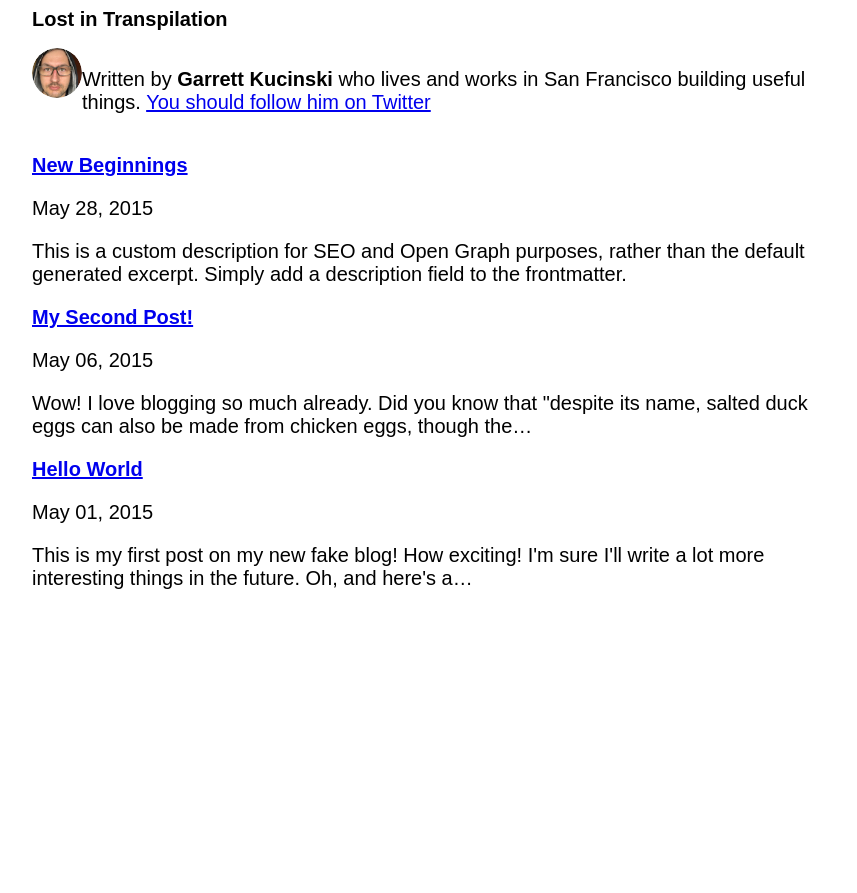
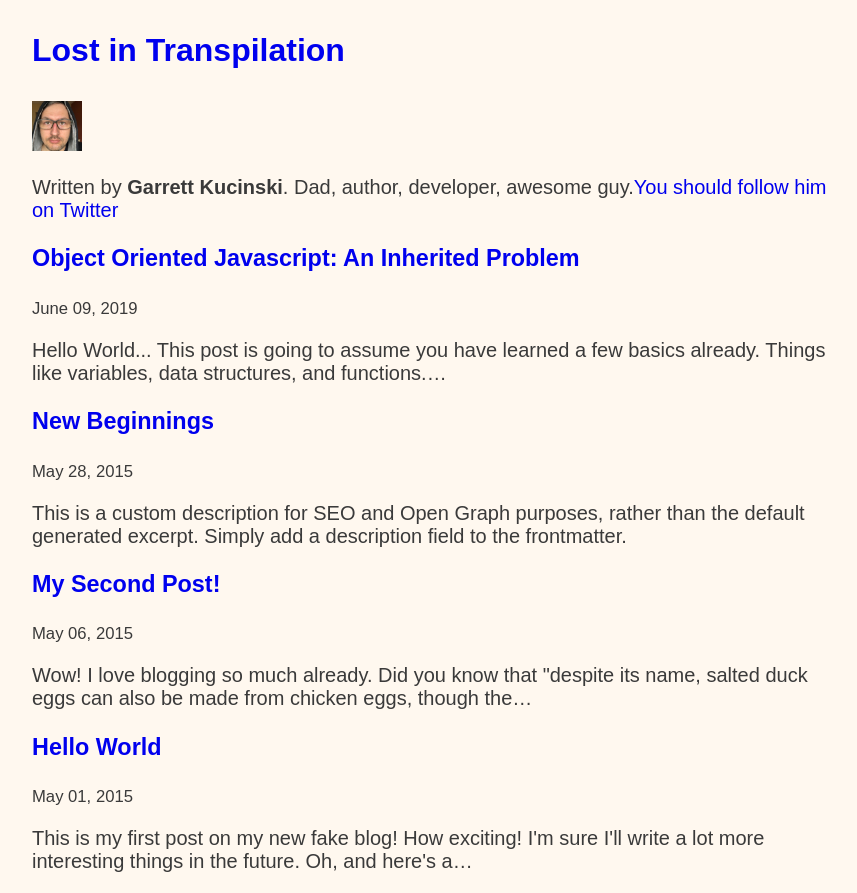
Before and after one commit to GarrettKucinski/lost-in-transpilation, a Gatsby site: page / in a window 1280 px wide. Shown: the whole page, without its empty margins (208-1065 px from the left). Before the commit the page ends 800 px from the top, so only its background shows below. Built offline with nearby package versions, Linux system fonts and the light colour scheme; Gatsby itself is replaced by a stand-in of ours; a web font is replaced by a local one.

Commit message:
removing styling and add styled-components

````diff
--- /dev/null
+++ b/content/blog/object-oriented-js/index.md
@@ -0,0 +1,55 @@
+---
+title: "Object Oriented Javascript: An Inherited Problem"
+date: "2019-06-09"
+---
+
+## Hello World...
+
+This post is going to assume you have learned a few basics already. Things like variables, data structures, and functions. And inevitably you have come across the subject of inheritance.
+
+A quick Google search later and you’re up to your IDE in a whole host of things that teach you how to do inheritance in JavaScript.
+
+Those things might look a little something like this:
+
+```javascript
+function Cat(sound) {
+  this.sound = sound;
+}
+Cat.prototype.makeSound = function() {
+  console.log(this.sound);
+}
+
+var leopard = new Cat('ROAR!');
+leopard.makeSound(); // ROAR!
+```
+
+More recently (if you’re familiar with ES6) they may even look like this:
+
+```javascript
+class Cat {
+  constructor(sound) {
+    this.sound = sound;
+  }
+}
+
+Cat.prototype.makeSound = function () {
+  console.log(this.sound);
+}
+
+const leopard = new Cat('ROAR!');
+leopard.makeSound(); // ROAR!
+```
+
+Right about now you’re probably saying to yourself “yeah, so what? That’s like, prototypal inheritance brah…”.
+
+Except it’s not.
+
+What you see above is a hacky workaround and a leaky abstraction at best, both meant to *simulate classical inheritance patterns*.
+
+Does it make use of the prototype? Sure it does… it sets the prototype, and will do what’s it’s meant to. But it’s hardly the best or most efficient way and is not idiomatic JavaScript.
+
+A lot of developers coming to JavaScript from other languages are incensed that this little upstart language dares to buck the tried and true tradition of classical inheritance models. As such, things like the above get jammed into the spec whether they make sense or not.
+
+## A more desirable Object…
+
+A lot of developers coming to JavaScript from other languages are incensed that this little upstart language dares to buck the tried and true tradition of classical inheritance models. As such, things like the above get jammed into the spec whether they make sense or not.
--- a/gatsby-config.js
+++ b/gatsby-config.js
@@ -3,7 +3,7 @@ module.exports = {
     title: `Lost in Transpilation`,
     author: `Garrett Kucinski`,
     description: `Ramblings of a Senior Developer`,
-    siteUrl: `https://infallible-johnson-05d828.netlify.com`,
+    siteUrl: `https://www.lostintranspilation.com`,
     social: {
       twitter: `realgarrettk`,
     },
@@ -50,18 +50,18 @@ module.exports = {
     {
       resolve: `gatsby-plugin-google-analytics`,
       options: {
-        //trackingId: `ADD YOUR TRACKING ID HERE`,
+        trackingId: `UA-153172359-1`,
       },
     },
     `gatsby-plugin-feed`,
     {
       resolve: `gatsby-plugin-manifest`,
       options: {
-        name: `Gatsby Starter Blog`,
-        short_name: `GatsbyJS`,
+        name: `Lost in Transpilation`,
+        short_name: `LostInTranspilation`,
         start_url: `/`,
         background_color: `#ffffff`,
-        theme_color: `#663399`,
+        theme_color: `#011C40`,
         display: `minimal-ui`,
         icon: `content/assets/gatsby-icon.png`,
       },
--- a/src/components/bio.js
+++ b/src/components/bio.js
@@ -1,52 +1,6 @@
-/**
- * Bio component that queries for data
- * with Gatsby's StaticQuery component
- *
- * See: https://www.gatsbyjs.org/docs/static-query/
- */
-
 import React from "react"
 import { StaticQuery, graphql } from "gatsby"
 import Image from "gatsby-image"
-
-const Bio = () => {
-  return (
-    <StaticQuery
-      query={bioQuery}
-      render={data => {
-        const { author, social } = data.site.siteMetadata
-        return (
-          <div
-            style={{
-              display: `flex`,
-            }}
-          >
-            <Image
-              fixed={data.avatar.childImageSharp.fixed}
-              alt={author}
-              style={{
-                marginBottom: 0,
-                minWidth: 50,
-                borderRadius: `100%`,
-              }}
-              imgStyle={{
-                borderRadius: `50%`,
-              }}
-            />
-            <p>
-              Written by <strong>{author}</strong> who lives and works in San
-              Francisco building useful things.
-              {` `}
-              <a href={`https://twitter.com/${social.twitter}`}>
-                You should follow him on Twitter
-              </a>
-            </p>
-          </div>
-        )
-      }}
-    />
-  )
-};
 
 const bioQuery = graphql`
   query BioQuery {
@@ -68,4 +22,26 @@ const bioQuery = graphql`
   }
 `;
 
-export default Bio
+const bioContent = data => {
+  const { author, social } = data.site.siteMetadata
+  return (
+    <div>
+      <Image
+        fixed={data.avatar.childImageSharp.fixed}
+        alt={author}
+      />
+      <p>
+        Written by <strong>{author}</strong>. Dad, author, developer, awesome guy.
+        <a href={`https://twitter.com/${social.twitter}`}>
+          You should follow him on Twitter
+        </a>
+      </p>
+    </div>
+  )
+};
+
+const Bio = () => {
+  return <StaticQuery query={bioQuery} render={bioContent} />;
+};
+
+export default Bio;
--- a/src/components/layout.js
+++ b/src/components/layout.js
@@ -3,40 +3,44 @@ import styled from 'styled-components';
 import { Link } from "gatsby"
 
 const SiteWrapper = styled.section`
+  max-width: 1800px;
+  margin: 0 auto;
+`;
+
+const ContentSection = styled.section`
   max-width: 800px;
+  margin: 0 auto;
+`
+
+const HeaderWrapper = styled.hgroup`
+  .header {
+    &--title {
+      font-size: 32px;
+      font-family: sans-serif;
+      color: ${p => p.theme.yellow}
+    }
+  }
 `;
 
 const Header = ({ title }) => {
   return (
-    <h1 style={{ marginTop: 0, }}>
-      <Link
-        style={{
-          boxShadow: `none`,
-          textDecoration: `none`,
-          color: `inherit`,
-        }}
-        to={`/`}
-      >
-        {title}
-      </Link>
-    </h1>
+    <HeaderWrapper>
+      <h1 className="header--title">
+        <Link className="header--home-link" to={`/`}>
+          {title}
+        </Link>
+      </h1>
+    </HeaderWrapper>
   );
 };
 
-const Layout = ({ title, children }) => {
-  const rootPath = `${__PATH_PREFIX__}/`
-
-  return (
-    <SiteWrapper
-      style={{
-        marginLeft: `auto`,
-        marginRight: `auto`,
-      }}
-    >
+const Layout = ({ title, children }) => (
+  <SiteWrapper>
+    <ContentSection>
       <Header title={title} />
       <main>{children}</main>
-    </SiteWrapper>
-  )
-};
+    </ContentSection>
+  </SiteWrapper>
+)
 
 export default Layout
--- a/src/pages/index.js
+++ b/src/pages/index.js
@@ -1,52 +1,34 @@
 import React from "react"
-import { createGlobalStyle } from 'styled-components';
+import { createGlobalStyle, ThemeProvider } from 'styled-components';
 import { Link, graphql } from "gatsby"
 
 import Bio from "../components/bio"
 import Layout from "../components/layout"
 import SEO from "../components/seo"
 
+const theme = {
+  /* Color Theme Swatches in Hex */
+  blue: '#011C40',
+  altBlue: '#175073',
+  paper: '#fff8ef',
+  cream: '#F2EFC4',
+  yellow: '#F27B13',
+  red: '#A60303',
+  textGray: '#3a3a3a'
+}
+
 const GlobalStyle = createGlobalStyle`
   body {
-    * {
-      font-family: yrsa, sans-serif;
-      font-size: 20px;
-    }
+    font-family: yrsa, sans-serif;
+    font-size: 20px;
+    color: ${p => p.theme.textGray}
+    background: ${p => p.theme.paper}
+  }
+
+  a {
+    text-decoration: none;
   }
 `;
-
-const BlogIndex = ({ data, location }) => {
-  const siteTitle = data.site.siteMetadata.title
-  const posts = data.allMarkdownRemark.edges
-
-  return (
-    <Layout location={location} title={siteTitle}>
-      <GlobalStyle />
-      <SEO title="All posts" />
-      <Bio />
-      {posts.map(({ node }) => {
-        const title = node.frontmatter.title || node.fields.slug
-        return (
-          <div key={node.fields.slug}>
-            <h3>
-              <Link style={{ boxShadow: `none` }} to={node.fields.slug}>
-                {title}
-              </Link>
-            </h3>
-            <small>{node.frontmatter.date}</small>
-            <p
-              dangerouslySetInnerHTML={{
-                __html: node.frontmatter.description || node.excerpt,
-              }}
-            />
-          </div>
-        )
-      })}
-    </Layout>
-  )
-};
-
-export default BlogIndex
 
 export const pageQuery = graphql`
   query {
@@ -72,3 +54,38 @@ export const pageQuery = graphql`
     }
   }
 `;
+
+const BlogIndex = ({ data: { allMarkdownRemark, site } }) => {
+  const siteTitle = site.siteMetadata.title
+  const posts = allMarkdownRemark.edges
+
+  return (
+    <ThemeProvider theme={theme}>
+      <Layout title={siteTitle}>
+        <GlobalStyle />
+        <SEO title="All posts" />
+        <Bio />
+        {posts.map(({ node }) => {
+          const title = node.frontmatter.title || node.fields.slug
+          return (
+            <div key={node.fields.slug}>
+              <h3>
+                <Link to={node.fields.slug}>
+                  {title}
+                </Link>
+              </h3>
+              <small>{node.frontmatter.date}</small>
+              <p
+                dangerouslySetInnerHTML={{
+                  __html: node.frontmatter.description || node.excerpt,
+                }}
+              />
+            </div>
+          )
+        })}
+      </Layout>
+    </ThemeProvider>
+  )
+};
+
+export default BlogIndex
````
Also changed, not shown: src/templates/blog-post.js (+10 -18 lines).
